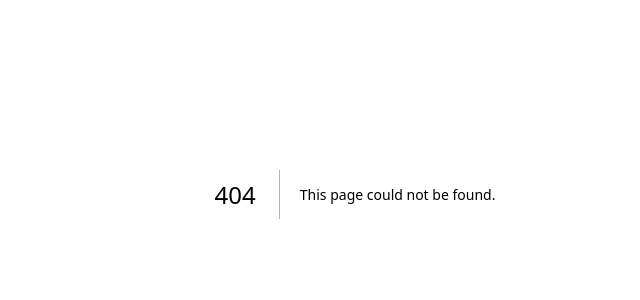
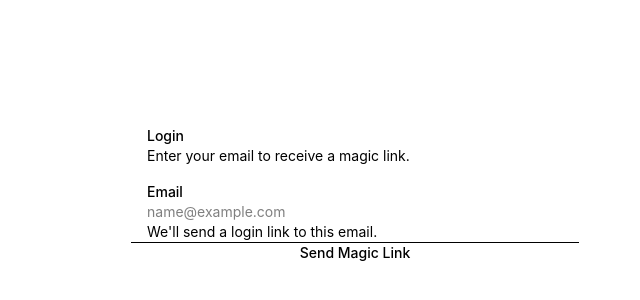
Before and after one commit to cptKNJO/ghost-jobs, a Next.js app in the folder apps/web/: page /login in a window 1280 px wide. Before the commit this address had no page. Shown: the part 206-506 px from the top of the page, without its empty margins (285-925 px from the left). Built offline with nearby package versions, Linux system fonts and the light colour scheme.

Commit message:
feat: add login page with magic link

```diff
--- /dev/null
+++ b/apps/web/src/app/login/login-form.tsx
@@ -0,0 +1,103 @@
+"use client";
+
+import { useState, useTransition } from "react";
+import {
+  Card,
+  CardContent,
+  CardDescription,
+  CardFooter,
+  CardHeader,
+  CardTitle,
+} from "@repo/ui/components/card";
+import { Button } from "@repo/ui/components/button";
+import { Input } from "@repo/ui/components/input";
+import {
+  Field,
+  FieldLabel,
+  FieldError,
+  FieldDescription,
+} from "@repo/ui/components/field";
+import { signInWithMagicLink } from "./actions";
+
+export default function LoginForm() {
+  const [isPending, startTransition] = useTransition();
+  const [error, setError] = useState<string | null>(null);
+  const [success, setSuccess] = useState(false);
+
+  async function handleSubmit(formData: FormData) {
+    setError(null);
+    setSuccess(false);
+
+    startTransition(async () => {
+      const result = await signInWithMagicLink(formData);
+
+      if (result.error) {
+        setError(result.error);
+      } else {
+        setSuccess(true);
+      }
+    });
+  }
+
+  if (success) {
+    return (
+      <Card className="mx-auto w-full max-w-md">
+        <CardHeader>
+          <CardTitle>Check your email</CardTitle>
+          <CardDescription>
+            We've sent a magic link to your email address.
+          </CardDescription>
+        </CardHeader>
+        <CardContent>
+          <p className="text-sm text-muted-foreground">
+            Click the link in the email to sign in to your account.
+          </p>
+        </CardContent>
+        <CardFooter>
+          <Button
+            variant="outline"
+            className="w-full"
+            onClick={() => setSuccess(false)}
+          >
+            Back to login
+          </Button>
+        </CardFooter>
+      </Card>
+    );
+  }
+
+  return (
+    <Card className="mx-auto w-full max-w-md">
+      <CardHeader>
+        <CardTitle>Login</CardTitle>
+        <CardDescription>
+          Enter your email to receive a magic link.
+        </CardDescription>
+      </CardHeader>
+      <form action={handleSubmit}>
+        <CardContent className="grid gap-4">
+          <Field>
+            <FieldLabel htmlFor="email">Email</FieldLabel>
+            <Input
+              id="email"
+              name="email"
+              type="email"
+              placeholder="name@example.com"
+              required
+              disabled={isPending}
+            />
+            {error && <FieldError>{error}</FieldError>}
+            <FieldDescription>
+              We'll send a login link to this email.
+            </FieldDescription>
+          </Field>
+        </CardContent>
+        <CardFooter>
+          <Button type="submit" className="w-full" disabled={isPending}>
+            {isPending ? "Sending link..." : "Send Magic Link"}
+          </Button>
+        </CardFooter>
+      </form>
+    </Card>
+  );
+}
--- /dev/null
+++ b/apps/web/src/app/login/page.tsx
@@ -0,0 +1,12 @@
+import { Suspense } from "react";
+import LoginForm from "./login-form";
+
+export default async function LoginPage() {
+  return (
+    <div className="flex min-h-screen items-center justify-center bg-background px-4">
+      <Suspense fallback={<div>Loading...</div>}>
+        <LoginForm />
+      </Suspense>
+    </div>
+  );
+}
--- a/apps/web/src/app/page.tsx
+++ b/apps/web/src/app/page.tsx
@@ -1,15 +1,15 @@
-import { Button } from "@repo/ui";
-import { db, users } from "@repo/db";
+import { Button } from "@repo/ui/components/button";
+// import { db, users } from "@repo/db";
 
 export default async function Home() {
   // Try to fetch users from DB to demonstrate integration (will fail without proper DB URL)
   let userCount = 0;
-  try {
-    const allUsers = await db.select().from(users);
-    userCount = allUsers.length;
-  } catch (e) {
-    console.error("Database connection failed, check DATABASE_URL", e);
-  }
+  // try {
+  //   const allUsers = await db.select().from(users);
+  //   userCount = allUsers.length;
+  // } catch (e) {
+  //   console.error("Database connection failed, check DATABASE_URL", e);
+  // }
 
   return (
     <div className="flex flex-col flex-1 items-center justify-center min-h-screen bg-zinc-50 dark:bg-black p-8 font-sans">
```
Also changed, not shown: packages/ui/src/components/ui/separator.tsx (+7 -7 lines).
